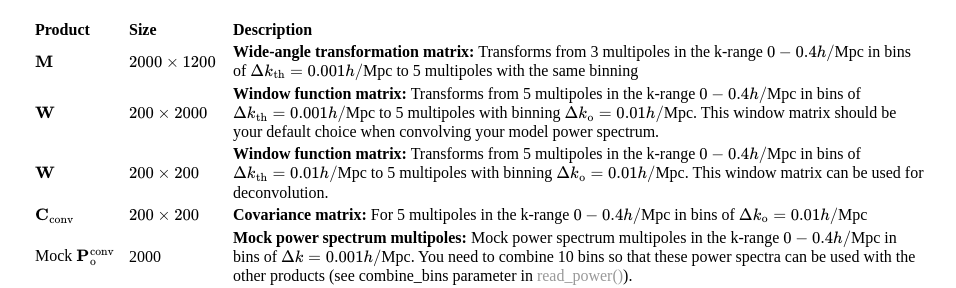
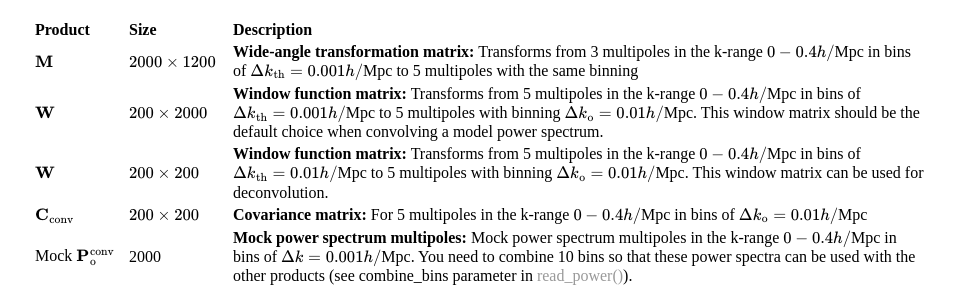
Before and after one commit to fbeutler/fbeutler.github.io, a Jekyll site: the page built from hub/deconv_paper.html, in a window 1280 px wide. Shown: the part 499-787 px from the top of the page, without its empty margins (160-1116 px from the left). Built offline with Jekyll 4.4.1, drawn with Linux system fonts in a browser that asks for light colours.

Commit message:
Update deconv_paper.html

```diff
--- a/hub/deconv_paper.html
+++ b/hub/deconv_paper.html
@@ -45,7 +45,7 @@ Finally, when using any of the products based on the eBOSS DR16 sample, please c
     <td>\(\textbf{W}\)</td>
     <td style="min-width:100px">\(200 \times 2000\)</td>
     <td><b>Window function matrix:</b> Transforms from 5 multipoles in the k-range \(0 - 0.4h/\)Mpc in bins of \(\Delta k_{\rm th}= 0.001h/\)Mpc
-	to 5 multipoles with binning \(\Delta k_{\rm o}= 0.01h/\)Mpc. This window matrix should be your default choice when convolving your model power spectrum.</td>
+	to 5 multipoles with binning \(\Delta k_{\rm o}= 0.01h/\)Mpc. This window matrix should be the default choice when convolving a model power spectrum.</td>
   </tr>
   <tr style="text-align: left">
     <td>\(\textbf{W}\)</td>
```
